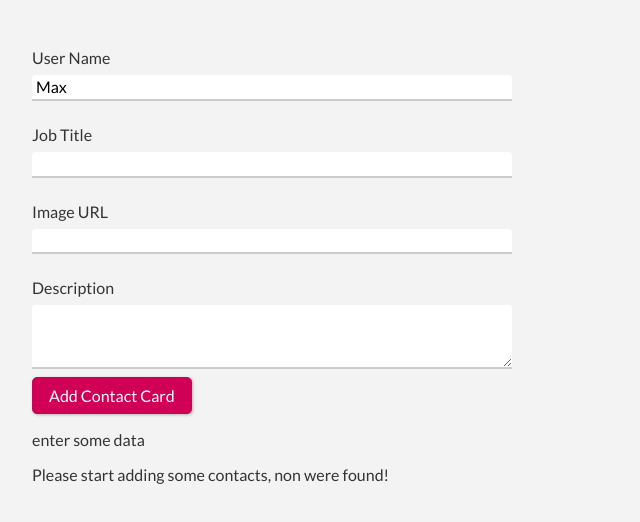
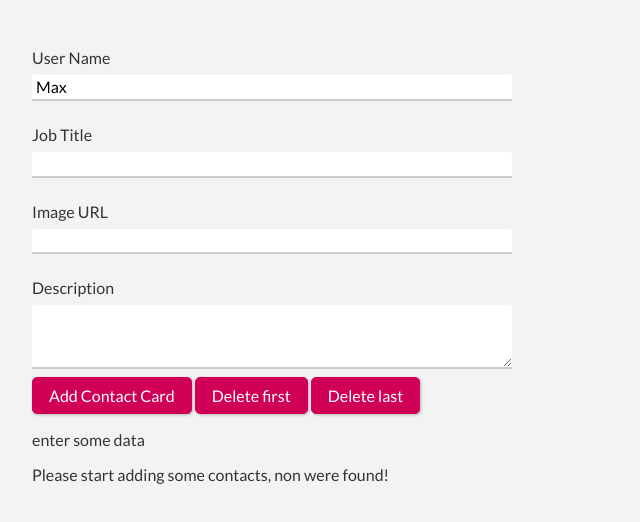
Before and after one commit to Lumir-Ludvik/svelte_udemy, a Svelte app: page / in a window 1280 px wide. Shown: the top 522 px of the page, without its empty margins (0-640 px from the left). Built offline with nearby package versions, Linux system fonts and the light colour scheme.

Commit message:
chyba při aktualizaci DOMu

```diff
--- a/src/App.svelte
+++ b/src/App.svelte
@@ -30,6 +30,7 @@
     createdContacts = [ // svelte pozná změnu bo přepisujeme
       ...createdContacts,
       {
+        id: Math.random(), //"unikátní" id musí být číslo nebo string
         name,
         title,
         description,
@@ -39,6 +40,14 @@
 
     formState = "done";
   };
+
+  const deleteFirst = () => {
+    createdContacts = createdContacts.slice(1);
+  }
+
+  const deleteLast = () => {
+    createdContacts = createdContacts.slice(0, -1);
+  }
 </script>
 
 <div id="form">
@@ -61,13 +70,16 @@
 </div>
 
 <button on:click={addContact}>Add Contact Card</button>
+<button on:click={deleteFirst}>Delete first</button>
+<button on:click={deleteLast}>Delete last</button>
+
 {#if formState === "invalid"}
   <p>invalid input</p>
 {:else}
   <p>enter some data</p>
 {/if}
 
-{#each createdContacts as contact, index}
+{#each createdContacts as contact, index (contact.id)} <!--přidá ID pro ContactCard a předejde chybě při mazání-->
 <h2># {index + 1}</h2>
   <ContactCard
     userName={contact.name}
--- a/src/ContactCard.svelte
+++ b/src/ContactCard.svelte
@@ -3,6 +3,8 @@
   export let jobTitle;
   export let description;
   export let userImage;
+
+  const initialName = userName;
 </script>
 
 <style>
@@ -70,7 +72,9 @@
       <img src={userImage} alt={userName} />
     </div>
     <div class="user-data">
-      <h1>{userName}</h1>
+      <h1>{userName} / {initialName}</h1> <!--initial name bude robit problémy. Nebude se updatovat po smazání prvního. Svelte je nerozerná bo nemaní unikátní id-->
+      <!--Svelte nativně smaže poslední z pole a pak přepíše proměnné ostatních zbylích contact cards. I když smažu první z pole svelt odebere poslední a přepíše proměnné zbylích posunuté o jednu v poli-->
+      <!--musíme přidat id-->
       <h2>{jobTitle}</h2>
     </div>
   </header>
```
